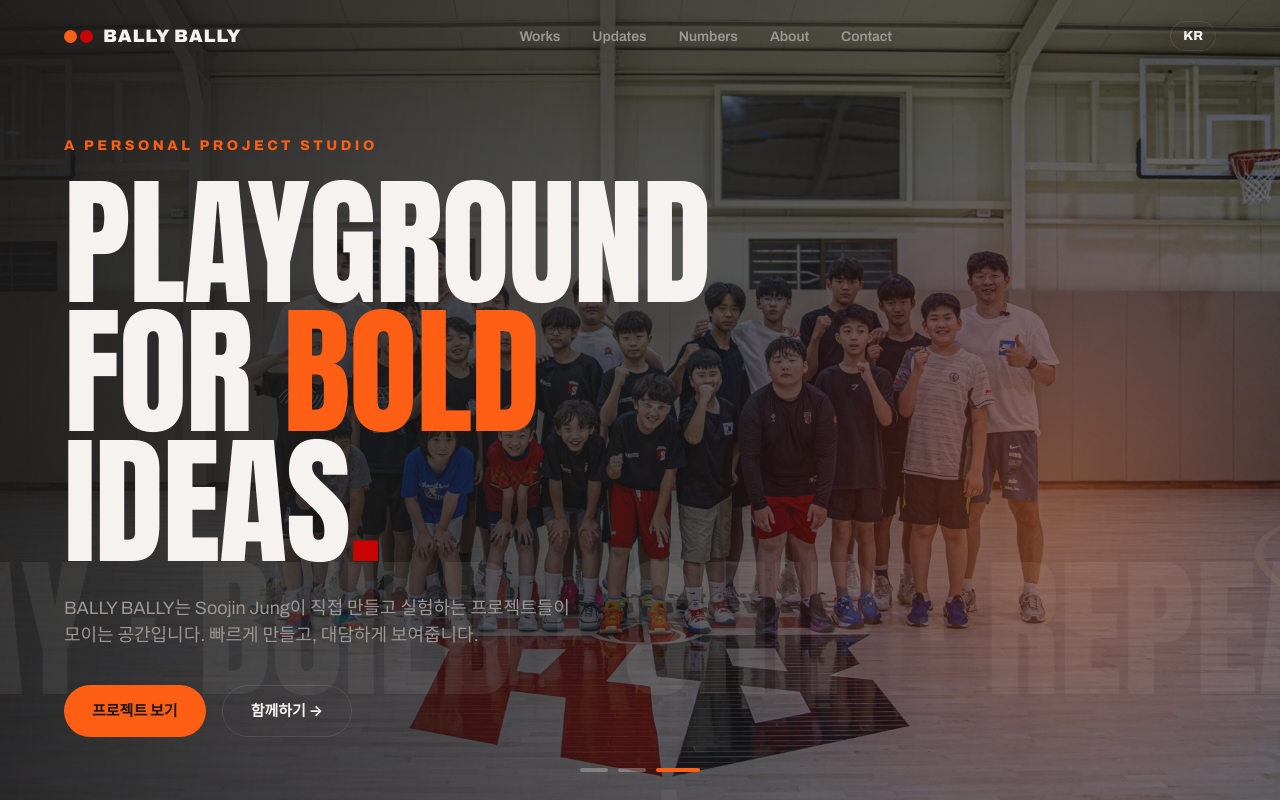
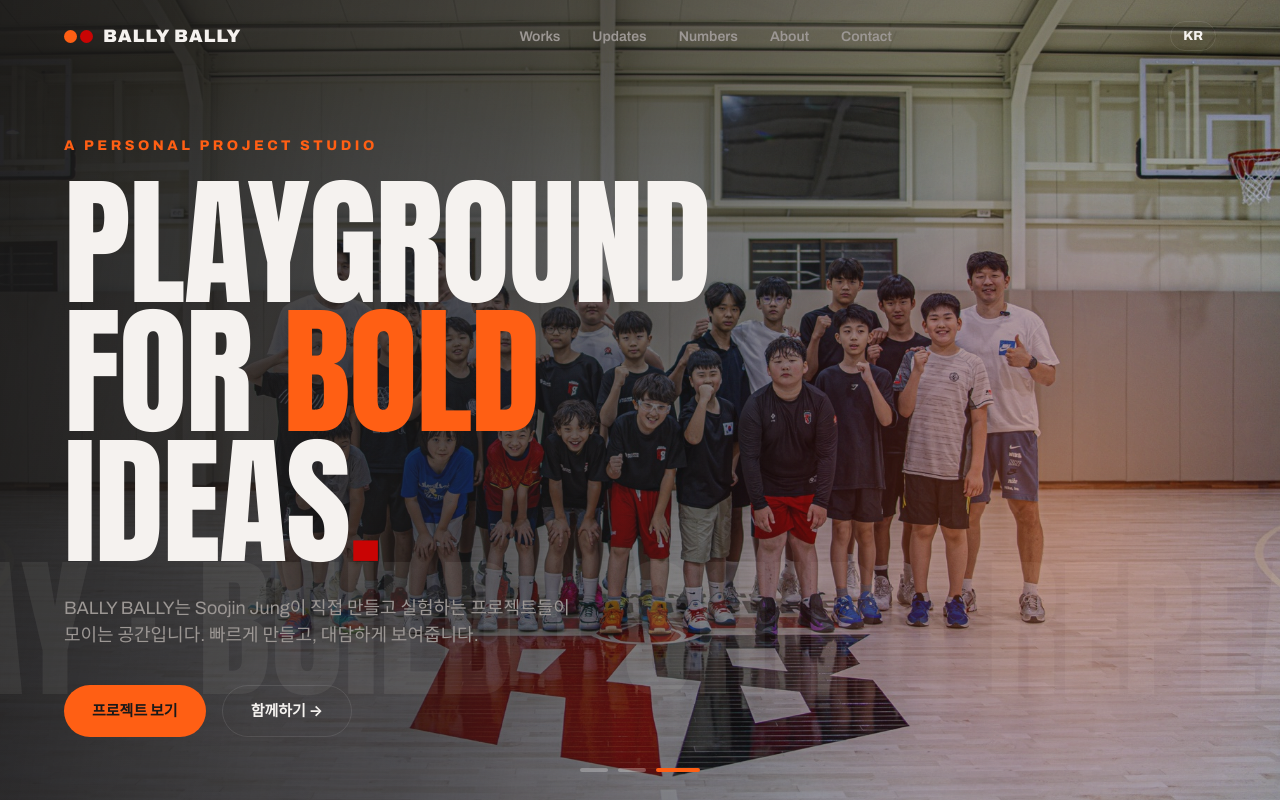
Before and after one commit to SoojinJung7/bally-bally, a plain HTML site: page index.html in a window 1280 px wide. Shown: the top 800 px of the page. Drawn offline with Linux system fonts and the light colour scheme.

Commit message:
style: fade hero overlay lighter toward the right

```diff
--- a/styles.css
+++ b/styles.css
@@ -154,8 +154,9 @@ a { color: inherit; text-decoration: none; }
   background: linear-gradient(
     100deg,
     rgba(26, 25, 25, 0.92) 0%,
-    rgba(26, 25, 25, 0.72) 42%,
-    rgba(26, 25, 25, 0.45) 100%
+    rgba(26, 25, 25, 0.70) 38%,
+    rgba(26, 25, 25, 0.28) 72%,
+    rgba(26, 25, 25, 0.04) 100%
   );
 }
 /* Slide indicator dots */
```
